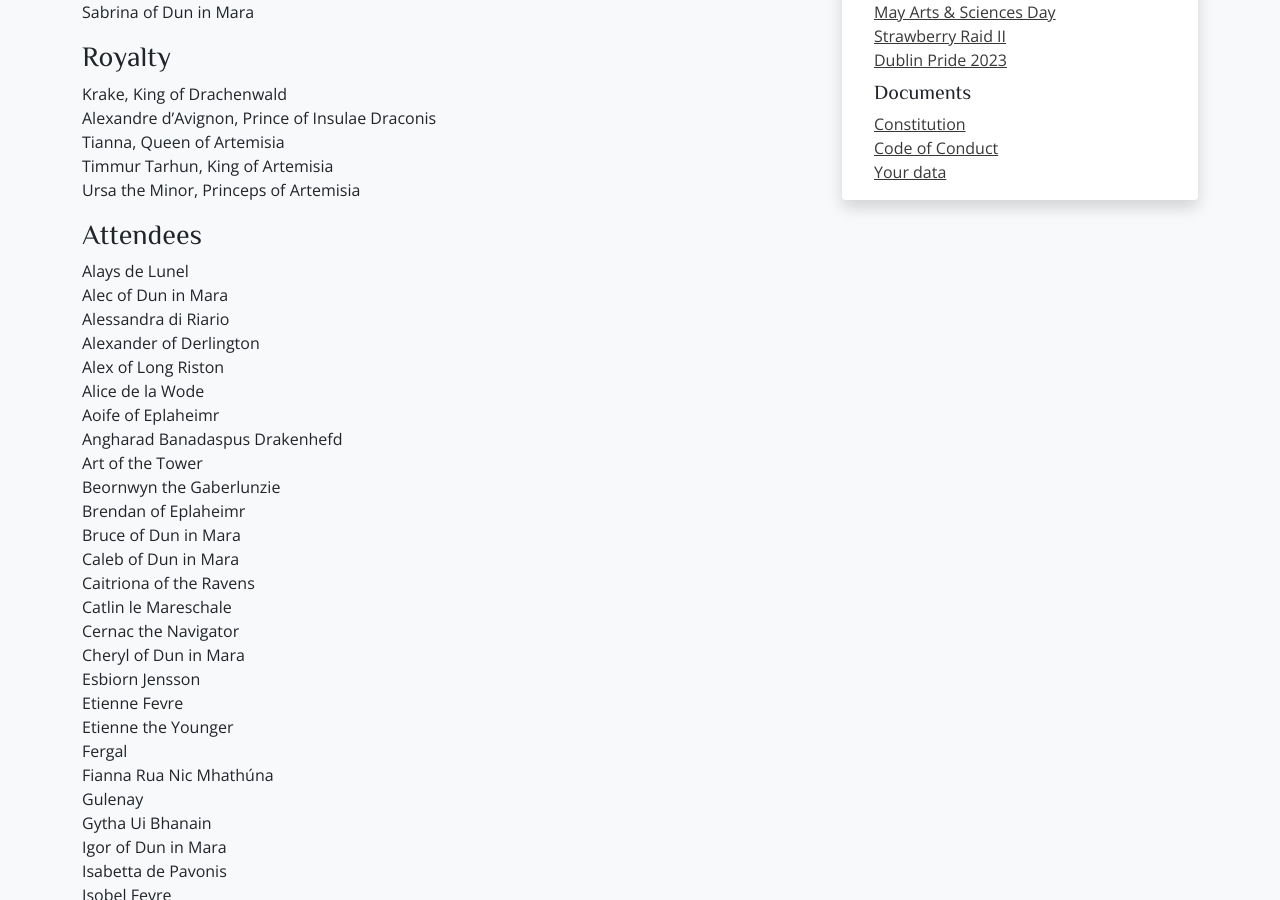
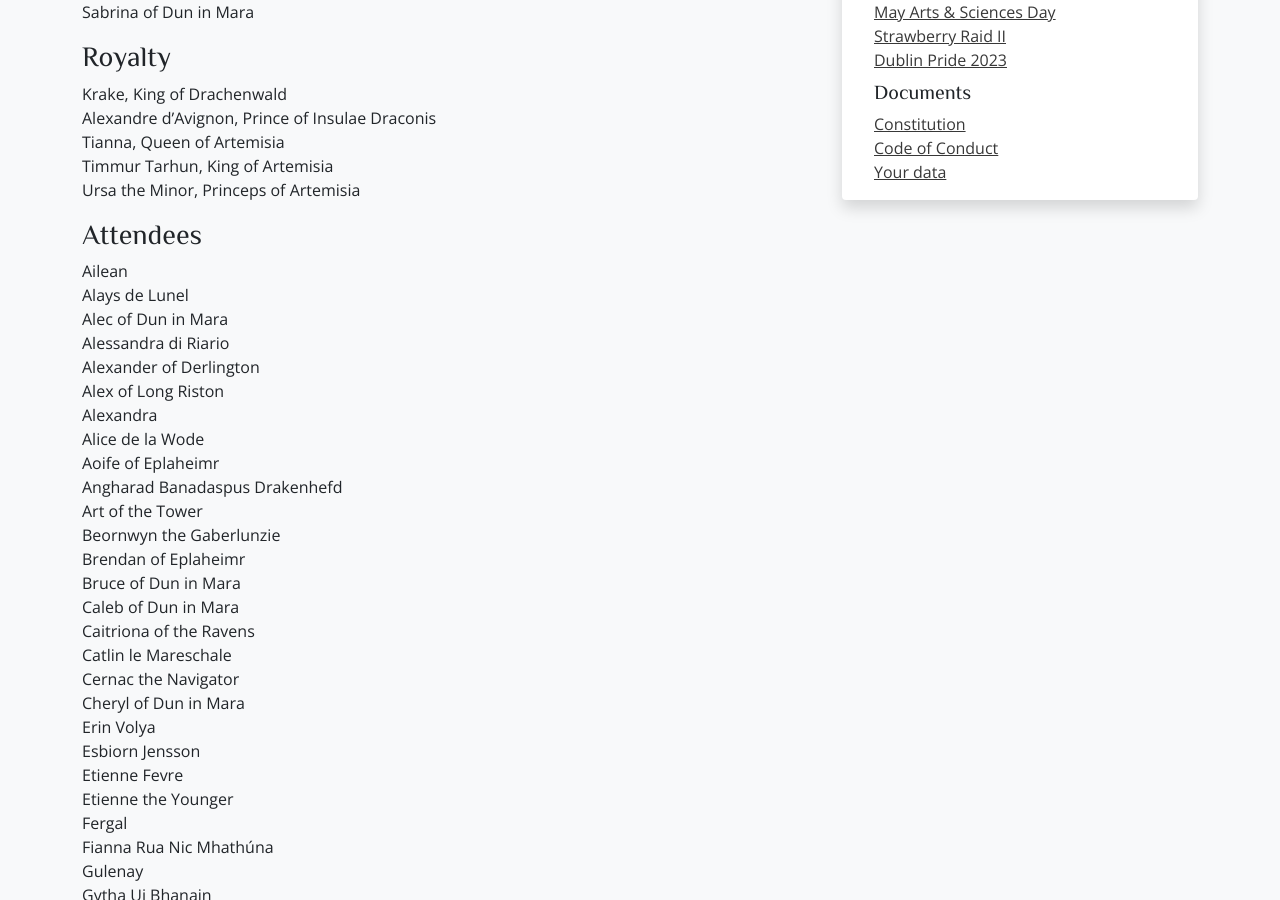
Before and after one commit to drachenwald/dun-in-mara, a Jekyll site: the page built from events/2023/strawberry-raid/attending.md, in a window 1280 px wide and 900 px high, scrolled down 641 px. Built offline with Jekyll 4.4.1, drawn with Linux system fonts in a browser that asks for light colours; comment, search, counter and statistics services are not loaded; some of the changed text lies outside the part shown.

Commit message:
Attendees Update

```diff
--- a/events/2023/strawberry-raid/attending.md
+++ b/events/2023/strawberry-raid/attending.md
@@ -31,11 +31,13 @@ Ursa the Minor, Princeps of Artemisia
 
 ### Attendees
 
+Ailean
 Alays de Lunel
 Alec of Dun in Mara
 Alessandra di Riario
 Alexander of Derlington
 Alex of Long Riston
+Alexandra
 Alice de la Wode
 Aoife of Eplaheimr
 Angharad Banadaspus Drakenhefd
@@ -48,6 +50,7 @@ Caitriona of the Ravens
 Catlin le Mareschale
 Cernac the Navigator
 Cheryl of Dun in Mara
+Erin Volya
 Esbiorn Jensson
 Etienne Fevre
 Etienne the Younger
```
Also changed, not shown: other parts of events/2023/strawberry-raid/attending.md (+1 -0 lines).
